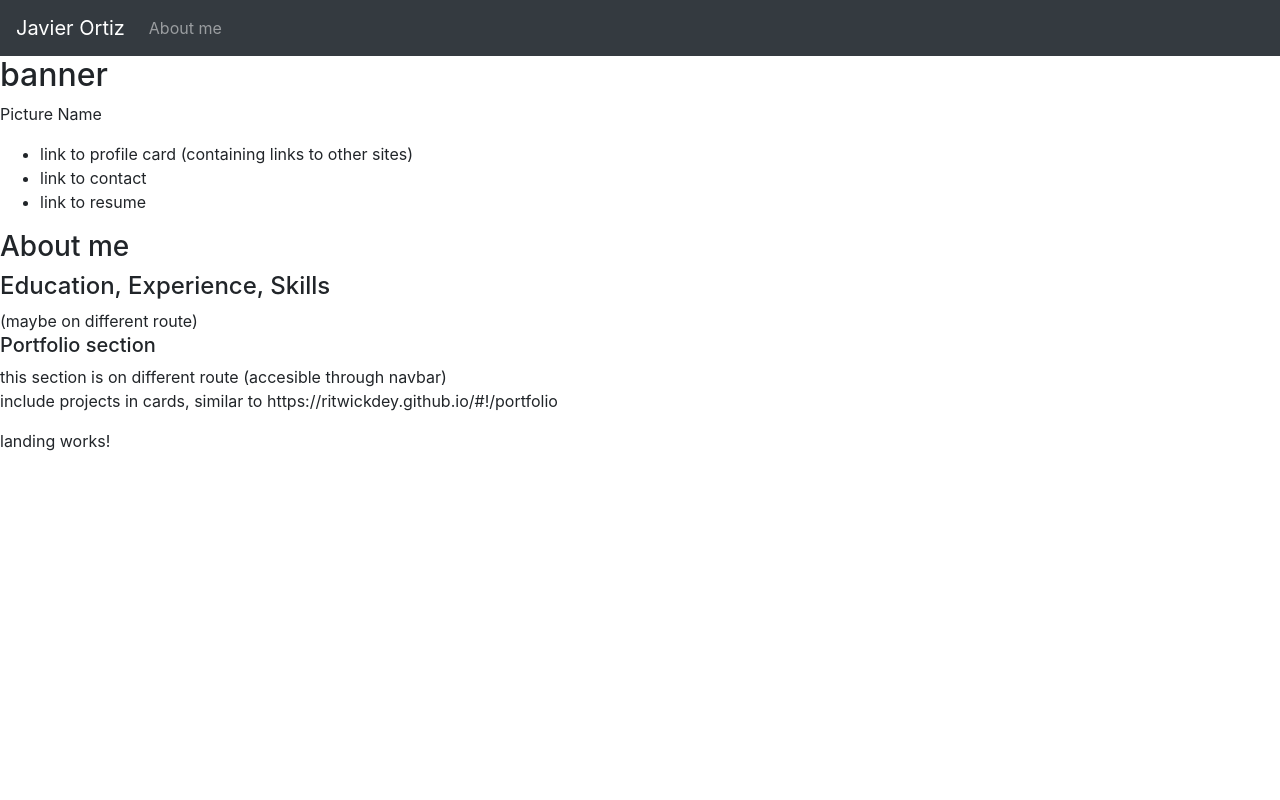
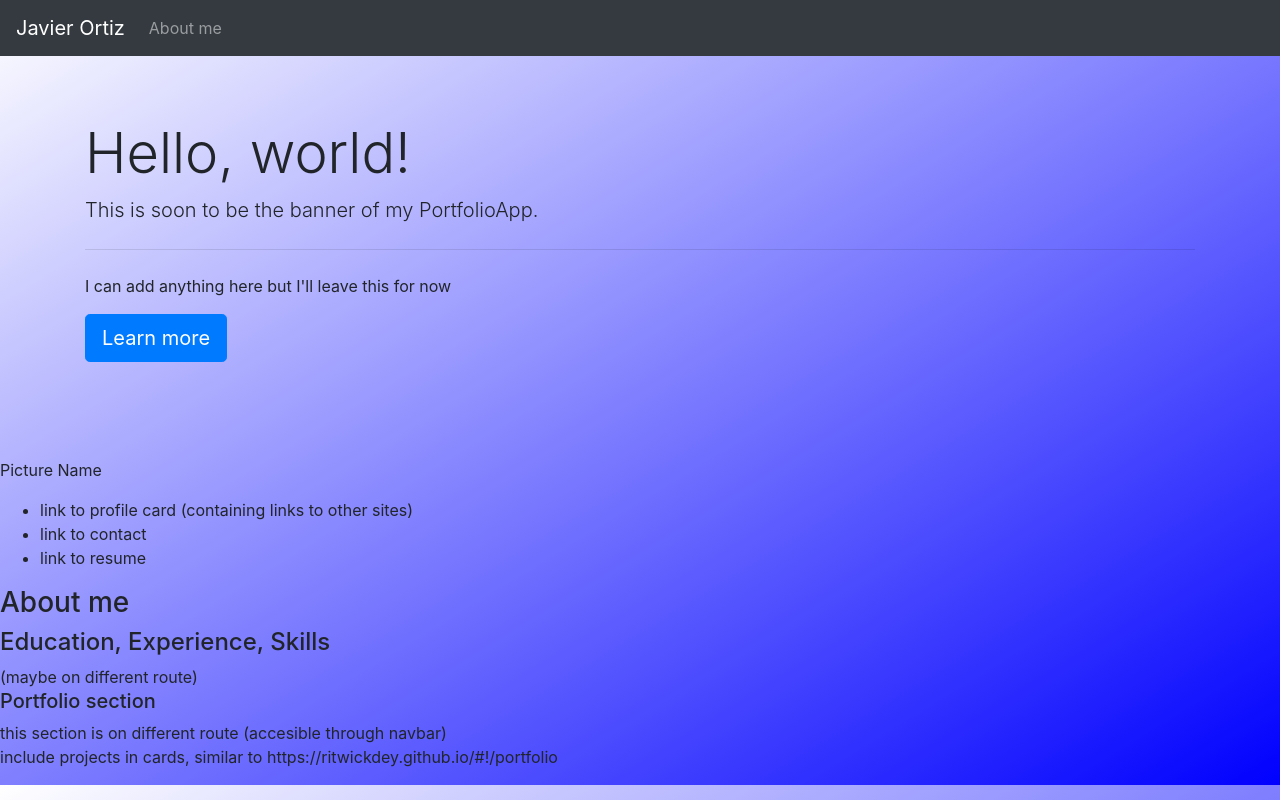
Before and after one commit to jaortiz117/jaortiz117.github.io, an Angular app: page / in a window 1280 px wide. Built offline with nearby package versions, Linux system fonts and the light colour scheme.

Commit message:
added background gradient

```diff
--- a/src/app/app.component.html
+++ b/src/app/app.component.html
@@ -2,21 +2,8 @@
   <div>
     <app-navbar></app-navbar>
   </div>
-<div>
-  <h2>
-    banner
-  </h2>
-  <!-- these components are inside the banner -->
-  <p>
-    Picture
-    Name
-  </p>
-  <ul>
-    <li>link to profile card (containing links to other sites)</li>
-    <li>link to contact</li>
-    <li>link to resume</li>
-  </ul>
-</div>
+  <router-outlet></router-outlet>
+
   <div>
     <h3>
       About me
@@ -39,5 +26,3 @@
       include projects in cards, similar to https://ritwickdey.github.io/#!/portfolio
     </p>
   </div>
-
-<router-outlet></router-outlet>
--- a/src/app/landing/landing.component.css
+++ b/src/app/landing/landing.component.css
@@ -0,0 +1,3 @@
+.jumbotron{
+  background: none;
+}
--- a/src/app/landing/landing.component.html
+++ b/src/app/landing/landing.component.html
@@ -1,3 +1,22 @@
-<p>
-  landing works!
-</p>
+<div class="jumbotron">
+  <div class="container">
+    <h1 class="display-4">Hello, world!</h1>
+    <p class="lead">This is soon to be the banner of my PortfolioApp.</p>
+    <hr class="my-4">
+    <p>I can add anything here but I'll leave this for now</p>
+    <a class="btn btn-primary btn-lg" href="#" role="button">Learn more</a>
+  </div>
+</div>
+<!-- TODO change button and banner -->
+<div>
+  <!-- these components are inside the banner -->
+  <p>
+    Picture
+    Name
+  </p>
+  <ul>
+    <li>link to profile card (containing links to other sites)</li>
+    <li>link to contact</li>
+    <li>link to resume</li>
+  </ul>
+</div>
--- a/src/styles.css
+++ b/src/styles.css
@@ -1,2 +1,8 @@
 /* You can add global styles to this file, and also import other style files */
 @import "~bootstrap/dist/css/bootstrap.css";
+
+body {
+ /* background-image: url("./assets/ai-artificial-intelligence-blur-546819.jpg"); */
+ /* background-color: #cccccc; */
+ background-image: linear-gradient(to bottom right, white, blue);
+}
```
Also changed, not shown: src/assets/ai-artificial-intelligence-blur-546819.jpg (added). Lines whose indentation alone changed are shown as unchanged.
